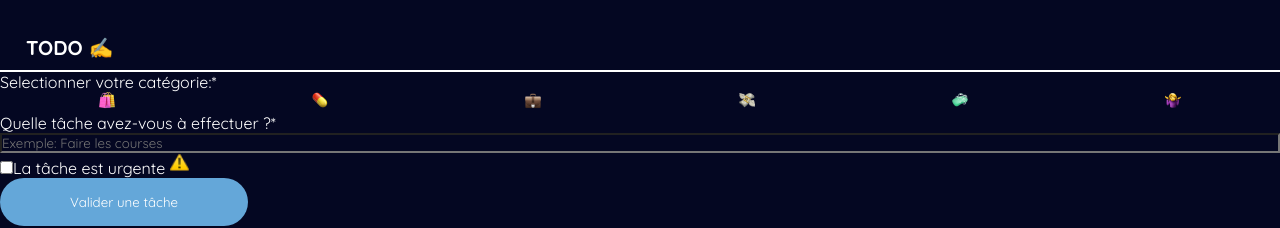
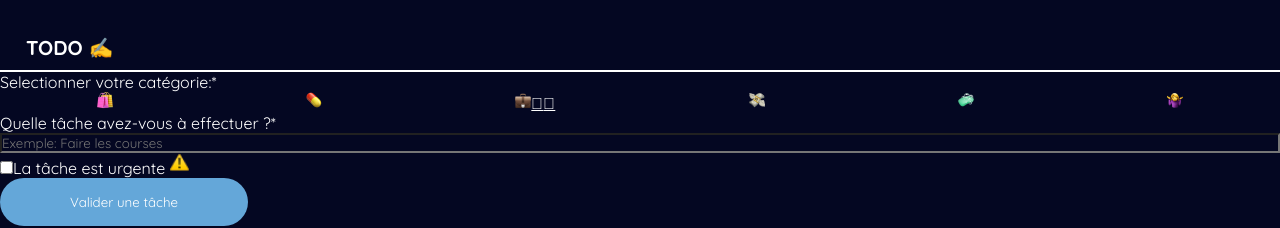
Before and after one commit to cpoiny/TODO, an Angular app in the folder TODO/: page /add in a window 1280 px wide. Shown: the top 228 px of the page. Built offline with nearby package versions, Linux system fonts and the light colour scheme.

Commit message:
modification

```diff
--- a/TODO/src/app/pages/add/add.component.html
+++ b/TODO/src/app/pages/add/add.component.html
@@ -9,7 +9,8 @@
         <a href=""><img src="assets/icons/health-icon.png" alt="iconehealth"></a>
     </li>
     <li>
-        <a href=""><img src="assets/icons/work-icon.png" alt="icon_work"></a>
+        <a href=""><img src="assets/icons/work-icon.png" alt="icon_work">
+            <span>&#128188;</span><span>&#x1F4BC;</span></a>
     </li>
     <li>
         <a href=""><img src="assets/icons/bill-icon.png" alt="icon_bill"></a>
--- a/TODO/src/app/pages/home/home.component.ts
+++ b/TODO/src/app/pages/home/home.component.ts
@@ -27,6 +27,7 @@ export class HomeComponent {
 
   getTodosMock() {
     this.todoList = this.todoService.getTodosMock();
+
   }
 
   // getTodosUrgent() {
```
